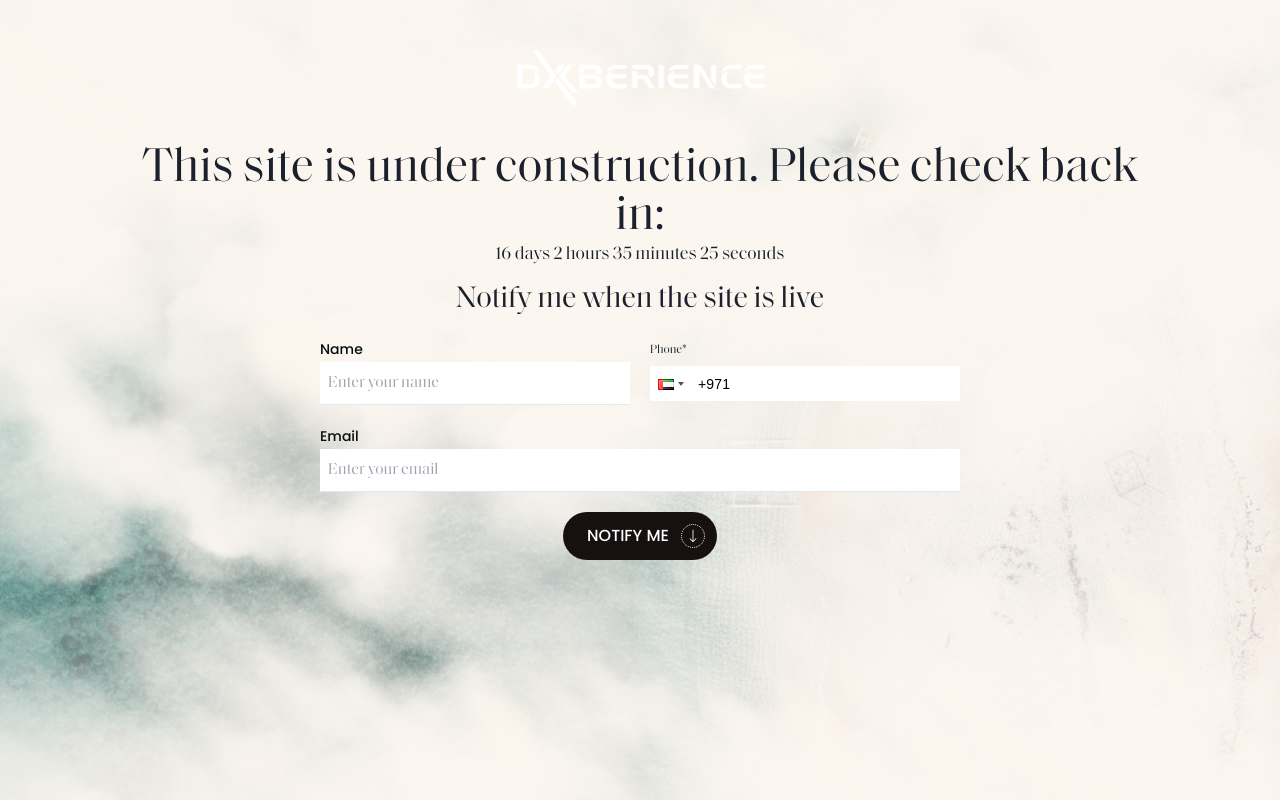
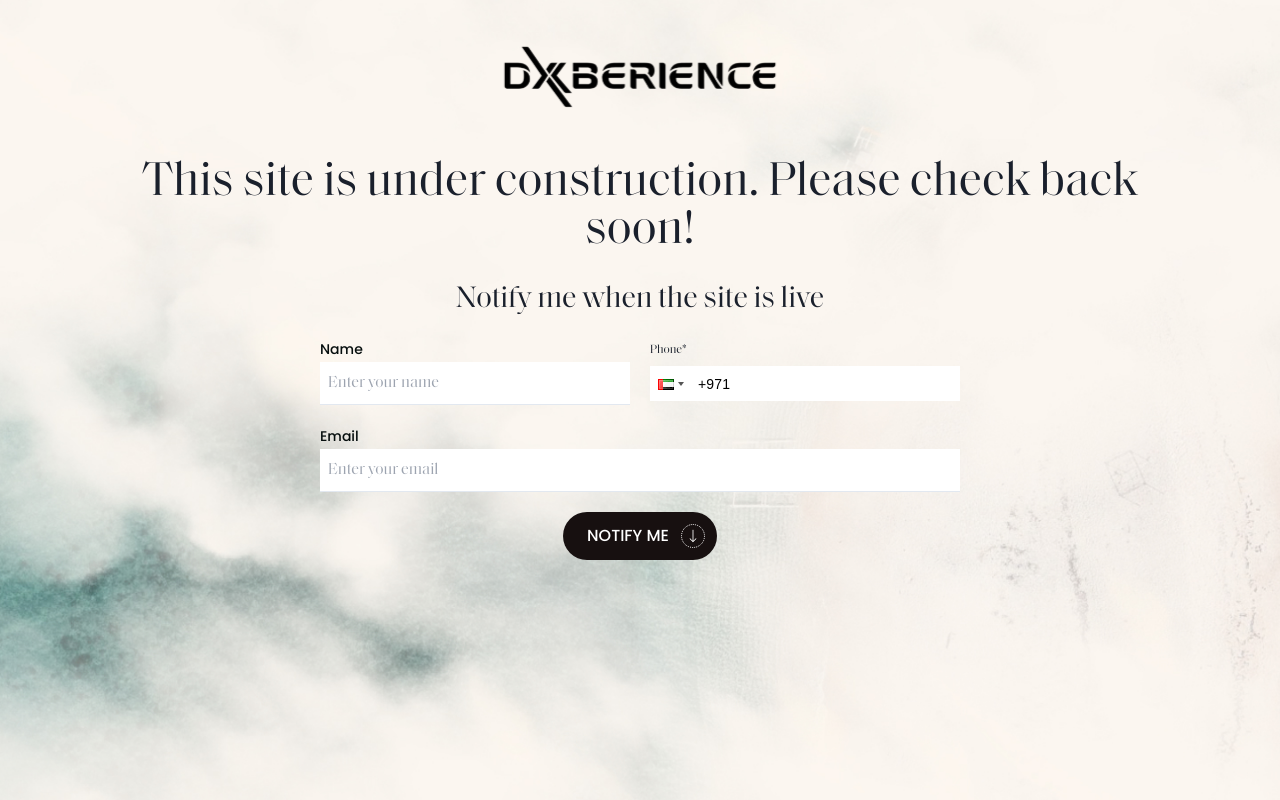
Before and after one commit to thedxberience/landing-page, a Next.js app: page /coming_soon in a window 1280 px wide. Built offline with nearby package versions, Linux system fonts and the light colour scheme.

Commit message:
Reverting to coming soon

```diff
--- a/app/coming_soon/page.js
+++ b/app/coming_soon/page.js
@@ -51,10 +51,10 @@ const ComingSoon = () => {
   return (
     <main className="coming_soon flex min-h-screen max-w-full flex-col items-center justify-between">
       <div className="w-[90vw] flex flex-col justify-between items-center h-[90svh] lg:h-[70svh]">
-        <Navbar />
+        <Navbar logoColor="dark" />
         <h2 className="text-3xl lg:text-5xl w-[80vw] text-center">
-          This site is under construction. Please check back in:
-          <Countdown />
+          This site is under construction. Please check back soon!
+          {/* <Countdown /> */}
         </h2>
         <form onSubmit={handleSubmit(handleSubmitForm)}>
           <h3 className="text-2xl lg:text-3xl w-full mb-5 text-center">
--- a/app/page.js
+++ b/app/page.js
@@ -9,7 +9,7 @@ import RatingsSection from "./component/RatingsSection";
 import VideoSection from "./component/VideoSection";
 
 export default function Home() {
-  // redirect("/coming_soon", "replace");
+  redirect("/coming_soon", "replace");
   return (
     <main className="flex min-h-screen max-w-full flex-col items-center justify-between">
       <section className="hero-section relative w-full lg:min-h-screen h-fit">
```
